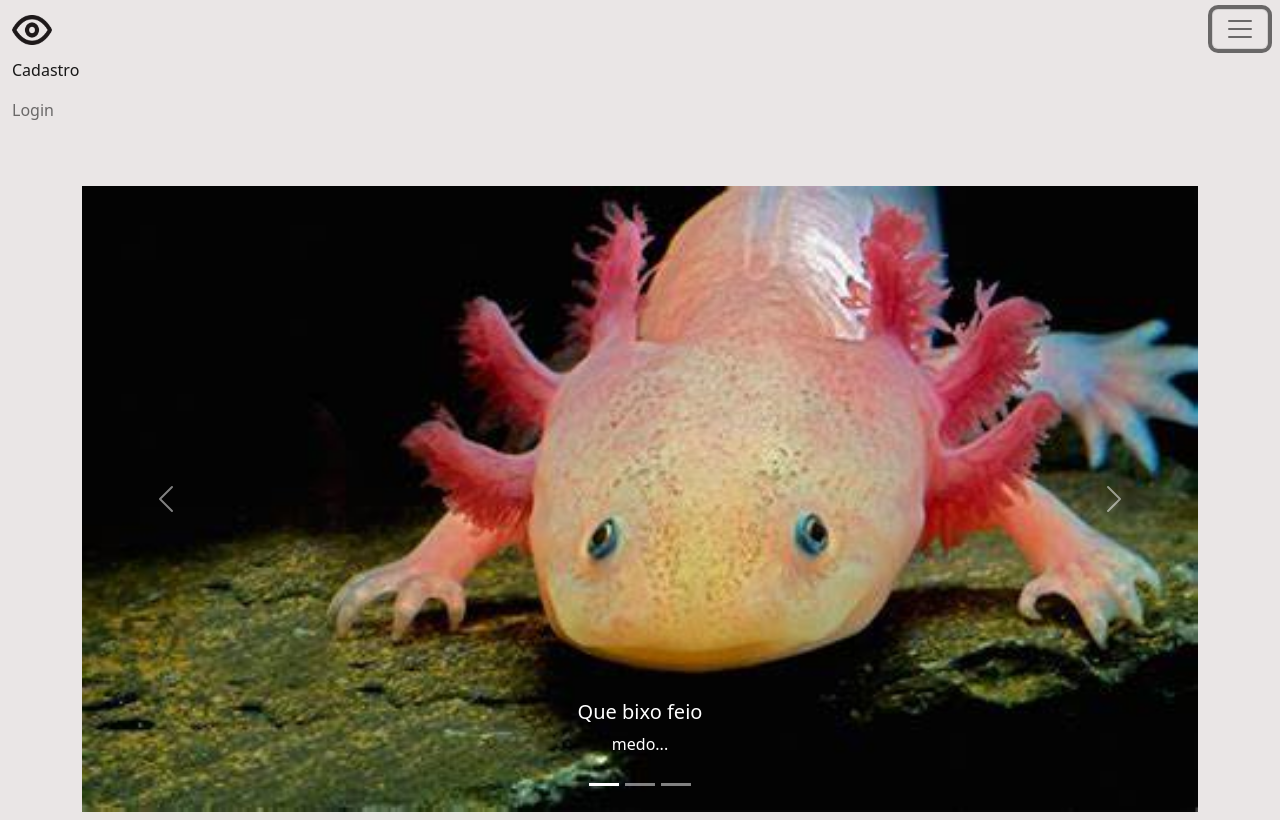
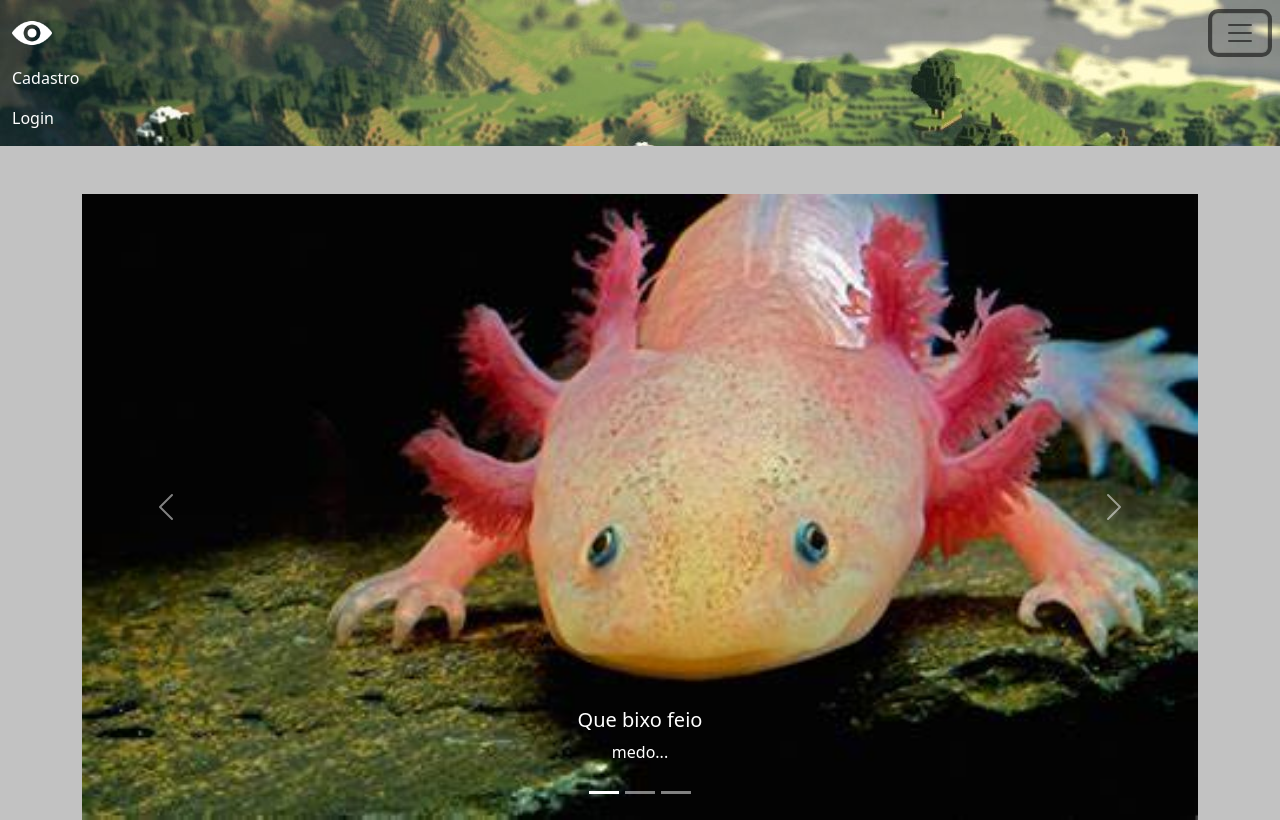
Before and after one commit to mylenacdm/Trabalho-a, a plain HTML site: page Expandir Expandir promoção/Principal/index.html in a window 1280 px wide. Both pictures are taken after a click on the button 1240 px from the left and 28 px from the top of the page. Drawn offline with nearby package versions, Linux system fonts and the light colour scheme.

Commit message:
Add files via upload

```diff
--- a/Expandir Expandir promoção/Cadastro/script.js
+++ b/Expandir Expandir promoção/Cadastro/script.js
@@ -27,10 +27,5 @@ botaoCadastro.addEventListener("click", function () {
     return;
   }
   localStorage.setItem(nome, senhaConf);
-
-  //setar um valor no localStorage para armazenar os dados de todos os usuários cadastrados no sistema. (users)
-
-  //setar um valor no localStorage correspondente ao usuário atual que está logado (loggedUser)
-
   alert("Cadastro realizado com sucesso!");
 });
--- a/Expandir Expandir promoção/Principal/index.html
+++ b/Expandir Expandir promoção/Principal/index.html
@@ -6,16 +6,16 @@
 <link href="https://cdn.jsdelivr.net/npm/bootstrap@5.2.3/dist/css/bootstrap.min.css" rel="stylesheet"
   integrity="sha384-rbsA2VBKQhggwzxH7pPCaAqO46MgnOM80zW1RWuH61DGLwZJEdK2Kadq2F9CUG65" crossorigin="anonymous">
 <link rel="stylesheet" href="style.css">
+
 <head>
   <title>Principal</title>
 </head>
 
 <body>
-
-  <nav class="navbar" style="background-color: #eae6e6">
+  <nav class="navbar" style="background-image: url(/imgs/123.jpg);">
     <div class="container-fluid">
       <a class="navbar-brand" href="#">
-        <img src="/imgs/eye-outline.256x178.png" id="olho" width="40" height="30" >
+        <img src="/imgs/eye.png" id="olho" width="40" height="40">
       </a>
       <button class="navbar-toggler" type="button" data-bs-toggle="collapse" data-bs-target="#navbarNav"
         aria-controls="navbarNav" aria-expanded="false" aria-label="Toggle navigation">
@@ -24,10 +24,11 @@
       <div class="collapse navbar-collapse" id="navbarNav">
         <ul class="navbar-nav">
           <li class="nav-item">
-            <a class="nav-link active" aria-current="page" href="/Cadastro/index2.html">Cadastro</a>
+            <a class="nav-link active" aria-current="page" href="/Cadastro/index2.html"
+              style="color: white;">Cadastro</a>
           </li>
           <li class="nav-item">
-            <a class="nav-link" href="/Login/index.html">Login</a>
+            <a class="nav-link" href="/Login/index.html" style="color: white;">Login</a>
           </li>
         </ul>
       </div>
--- a/Expandir Expandir promoção/Principal/style.css
+++ b/Expandir Expandir promoção/Principal/style.css
@@ -1,10 +1,9 @@
-body {
-    background-color: #eae6e6;
-}
+body{background-color: rgb(194, 194, 194);}
 
 #olho:hover{
-    background-image: url("/imgs/eye-password-hide.256x256.png");
+    background-image: url("/imgs/hidden.png");
     background-repeat: no-repeat;
     background-position: center;
     background-size: cover
+
 }
```
Also changed, not shown: Expandir Expandir promoção/Login/script.js (+0 -9 lines), Expandir Expandir promoção/imgs/123.jpg (added), Expandir Expandir promoção/imgs/eye.png (added), Expandir Expandir promoção/imgs/hidden.png (added), Expandir Expandir promoção/imgs/olho.png (added). Lines whose indentation alone changed are shown as unchanged.
